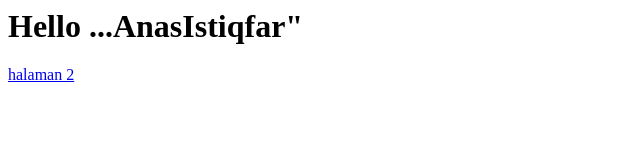
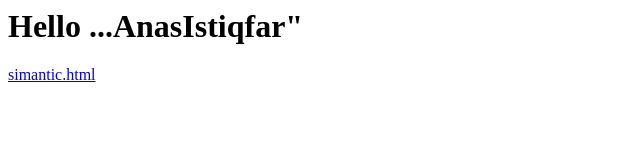
Before and after one commit to anasIstiqfar/anasistiqfar.github.io, a plain HTML site: page index.html in a window 1280 px wide. Shown: the full height of the page, 0-640 px from the left. Drawn offline with Linux system fonts and the light colour scheme.

Commit message:
Update index.html

```diff
--- a/index.html
+++ b/index.html
@@ -5,7 +5,7 @@
 <body>
 
 <h1> Hello ...AnasIstiqfar" </h1>
-  <a href="Halaman2.html">halaman 2 </a>
+  <a href="simantic.html">simantic.html</a>
 </body>
 
 </html
```
